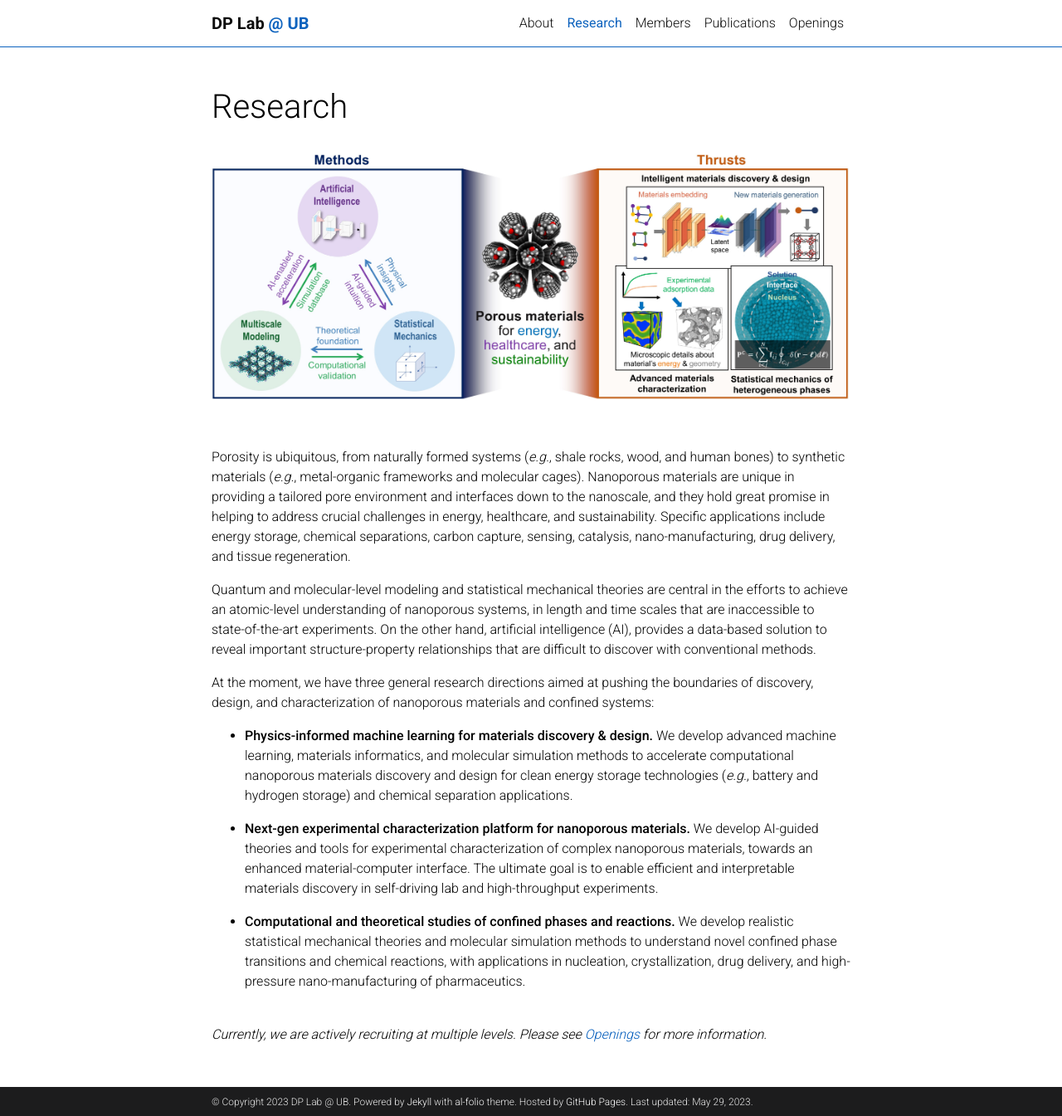
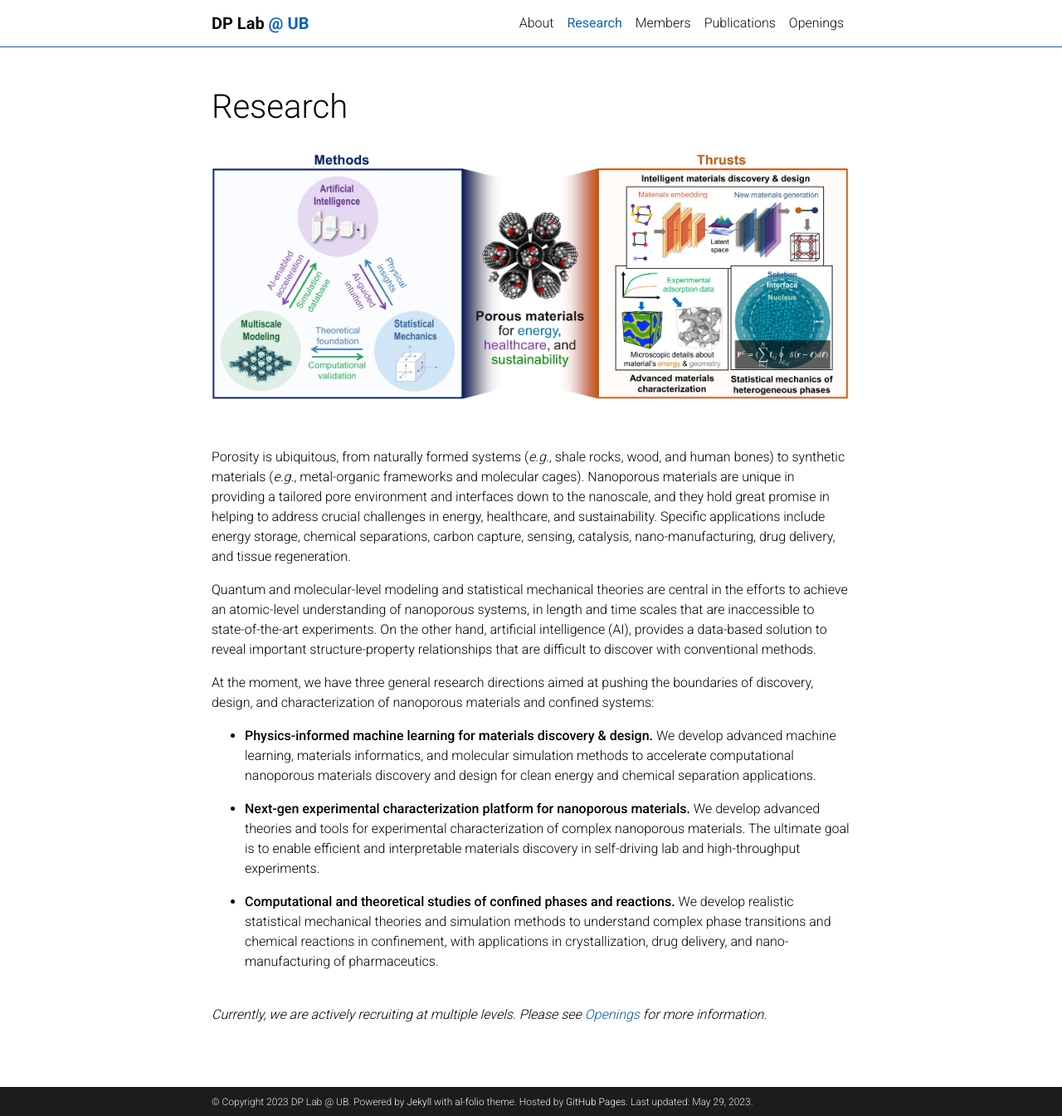
Before and after one commit to ShiResearchGroup/shiresearchgroup.github.io, a Jekyll site: the page built from _pages/research.md, in a window 1280 px wide and 1345 px high. Shown: the whole window at 83% size. Built offline with Jekyll 4.4.1, drawn with Linux system fonts in a browser that asks for light colours; full-size pictures stand in for the smaller copies a plugin makes; comment, search, counter and statistics services are not loaded; a style sheet for code colours, icons or effects is not loaded.

Commit message:
update research description

```diff
--- a/_pages/research.md
+++ b/_pages/research.md
@@ -20,10 +20,10 @@ Quantum and molecular-level modeling and statistical mechanical theories are cen
 
 At the moment, we have three general research directions aimed at pushing the boundaries of discovery, design, and characterization of nanoporous materials and confined systems:<br>
 
-- **Physics-informed machine learning for materials discovery & design.** We develop advanced machine learning, materials informatics, and molecular simulation methods to accelerate computational nanoporous materials discovery and design for clean energy storage technologies (*e.g.*, battery and hydrogen storage) and chemical separation applications. <br>
+- **Physics-informed machine learning for materials discovery & design.** We develop advanced machine learning, materials informatics, and molecular simulation methods to accelerate computational nanoporous materials discovery and design for clean energy and chemical separation applications. <br>
 
-- **Next-gen experimental characterization platform for nanoporous materials.** We develop AI-guided theories and tools for experimental characterization of complex nanoporous materials, towards an enhanced material-computer interface. The ultimate goal is to enable efficient and interpretable materials discovery in self-driving lab and high-throughput experiments. <br>
+- **Next-gen experimental characterization platform for nanoporous materials.** We develop advanced theories and tools for experimental characterization of complex nanoporous materials. The ultimate goal is to enable efficient and interpretable materials discovery in self-driving lab and high-throughput experiments. <br>
 
-- **Computational and theoretical studies of confined phases and reactions.** We develop realistic statistical mechanical theories and molecular simulation methods to understand novel confined phase transitions and chemical reactions, with applications in nucleation, crystallization, drug delivery, and high-pressure nano-manufacturing of pharmaceutics. <br><br>
+- **Computational and theoretical studies of confined phases and reactions.** We develop realistic statistical mechanical theories and simulation methods to understand complex phase transitions and chemical reactions in confinement, with applications in crystallization, drug delivery, and nano-manufacturing of pharmaceutics. <br><br>
 
 *Currently, we are actively recruiting at multiple levels. Please see [Openings](https://shiresearchgroup.github.io/openings/) for more information.*
```
Also changed, not shown: _pages/openings.md (+1 -1 lines).
